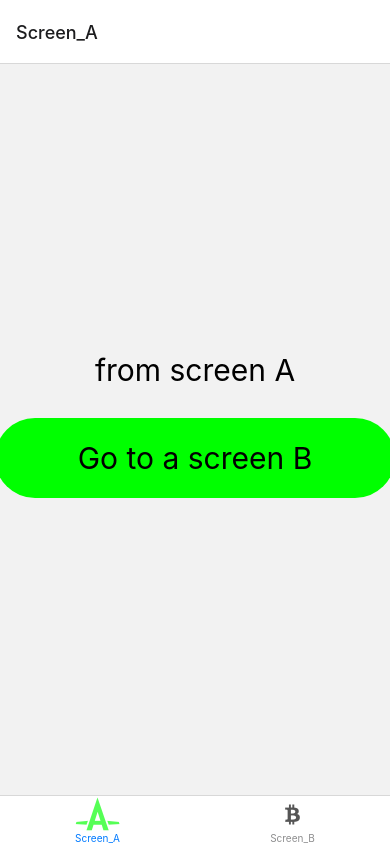
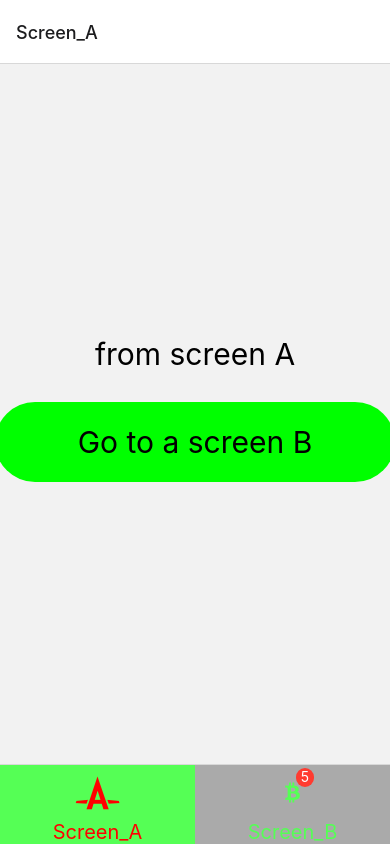
Before and after one commit to AyedNejmeddine/react-native-basics, a React Native app: screen / in a window 390 px wide. Built offline with nearby package versions, Linux system fonts and the light colour scheme.

Commit message:
design bottom tab navigator

```diff
--- a/App.js
+++ b/App.js
@@ -12,22 +12,31 @@ const App = () => {
     <NavigationContainer>
       <Tab.Navigator
         screenOptions={({route}) => ({
+          tabBarStyle: {height: 80},
+          tabBarInactiveTintColor: '#5f5',
+          tabBarActiveTintColor: '#f00',
+          tabBarInactiveBackgroundColor: '#aaa',
+          tabBarActiveBackgroundColor: '#5f5',
+          tabBarShowLabel: true,
+          tabBarLabelStyle: {fontSize: 20},
           tabBarIcon: ({focused, size, color}) => {
             let iconName;
             if (route.name === 'Screen_A') {
               iconName = 'autoprefixer';
               size = focused ? 35 : 20;
-              color = focused ? '#5f5' : '#555';
             } else if (route.name === 'Screen_B') {
               iconName = 'btc';
               size = focused ? 35 : 20;
-              color = focused ? '#5f5' : '#555';
             }
             return <FontAwesome5 name={iconName} size={size} color={color} />;
           },
         })}>
         <Tab.Screen name="Screen_A" component={ScreenA} />
-        <Tab.Screen name="Screen_B" component={ScreenB} />
+        <Tab.Screen
+          name="Screen_B"
+          component={ScreenB}
+          options={{tabBarBadge: 5}}
+        />
       </Tab.Navigator>
     </NavigationContainer>
   );
--- a/package.json
+++ b/package.json
@@ -11,11 +11,13 @@
   },
   "dependencies": {
     "@react-navigation/bottom-tabs": "^6.3.1",
+    "@react-navigation/material-bottom-tabs": "^6.2.1",
     "@react-navigation/native": "^6.0.10",
     "@react-navigation/stack": "^6.2.1",
     "react": "17.0.2",
     "react-native": "0.68.0",
     "react-native-gesture-handler": "^2.3.2",
+    "react-native-paper": "^4.12.0",
     "react-native-safe-area-context": "^4.2.4",
     "react-native-screens": "^3.13.1",
     "react-native-vector-icons": "^9.1.0"
```
Also changed, not shown: 1 other file (tests, documents, lock files or other folders).
